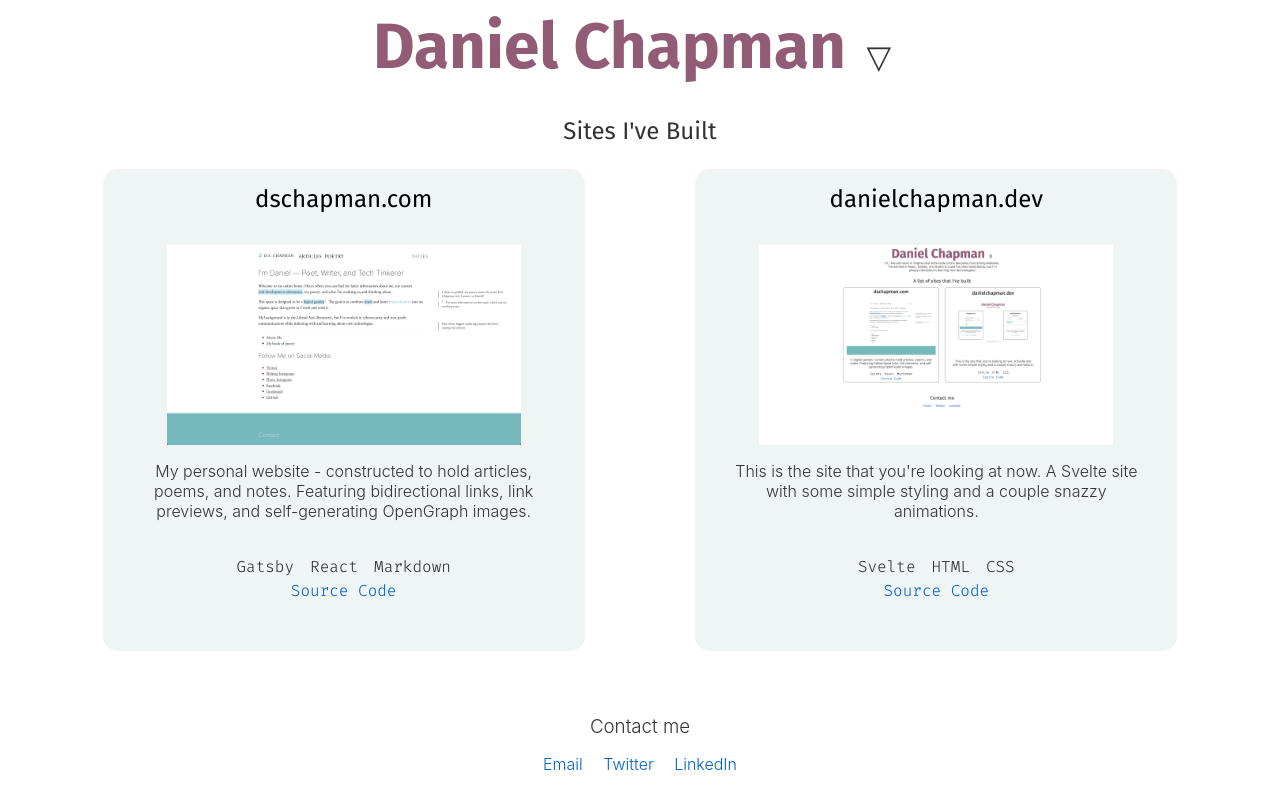
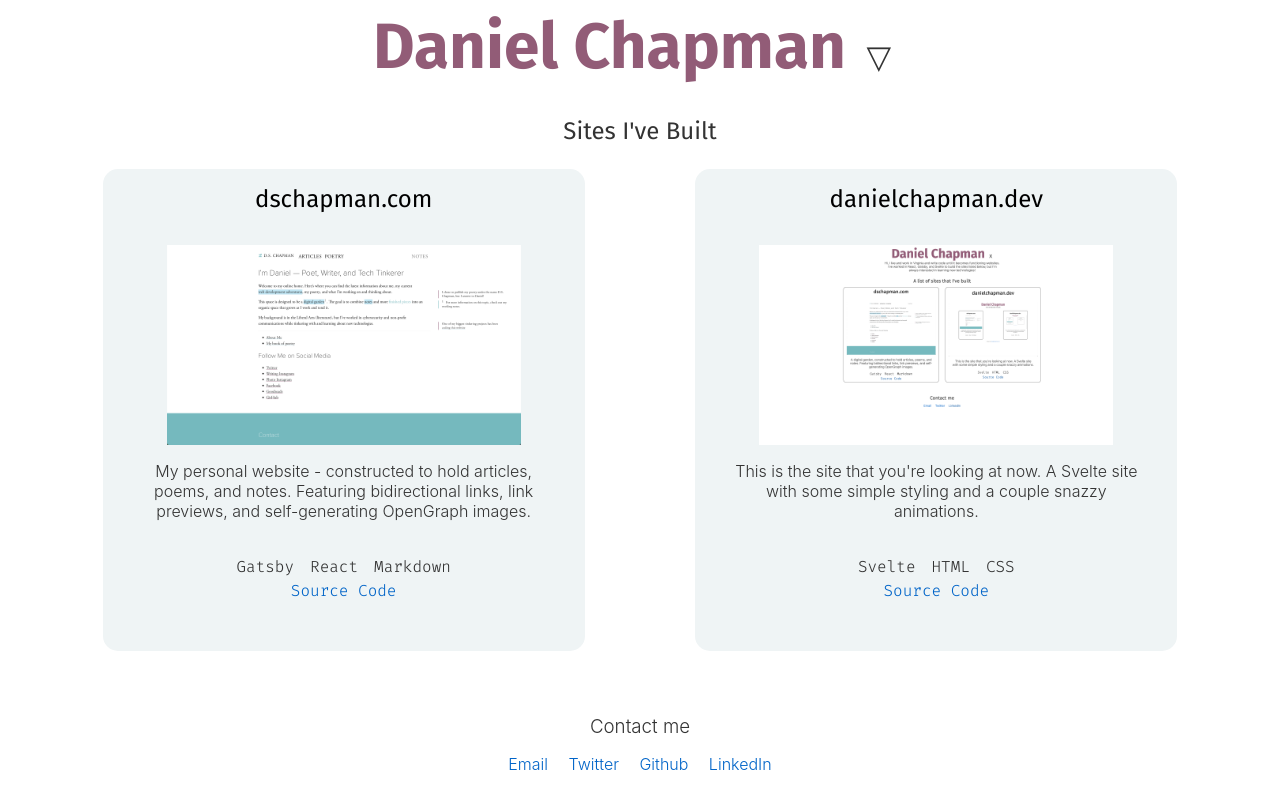
Before and after one commit to dschapman/danielchapman-dev, a Svelte app: page / in a window 1280 px wide. Built offline with nearby package versions, Linux system fonts and the light colour scheme.

Commit message:
Add: Github link

```diff
--- a/src/App.svelte
+++ b/src/App.svelte
@@ -78,6 +78,9 @@
 
     </li>
     <li>
+      <a href="https://github.com/dschapman">Github</a>
+    </li>
+    <li>
       <a href="https://www.linkedin.com/in/daniel-chapman-63695271/">
         LinkedIn
       </a>
```
